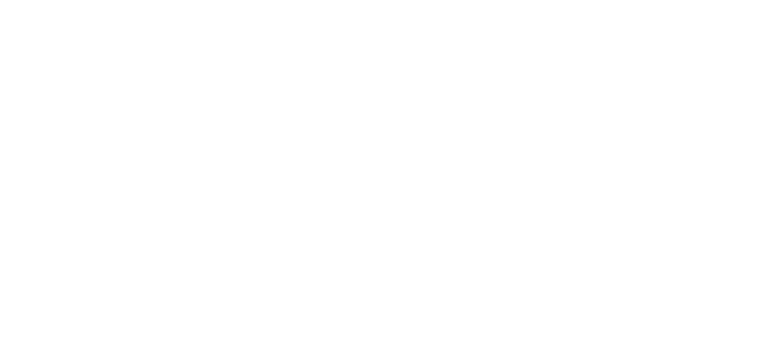
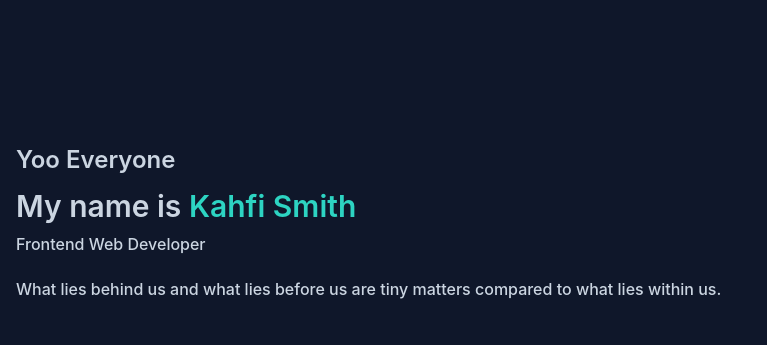
Before and after one commit to KahfiSmith/Responsinve-Web-Portofolio, a website: page index.html in a window 1280 px wide. Shown: the whole page, without its empty margins (0-767 px from the left). Drawn offline with Linux system fonts and the light colour scheme.

Commit message:
feat: installation tailwind with CLI

```diff
--- a/index.html
+++ b/index.html
@@ -4,8 +4,22 @@
     <meta charset="UTF-8">
     <meta name="viewport" content="width=device-width, initial-scale=1.0">
     <title>My Portfolio</title>
+
+    <link rel="stylesheet" href="src/output.css">
 </head>
-<body>
+<body class="bg-background font-inter text-color">
+    <section id="home" class="pt-36">
+        <div class="container">
+            <div class="flex flex-wrap">
+                <div class="w-full self-center px-4">
+                    <h1 class="text-2xl font-semibold">Yoo Everyone</h1>
+                    <h1 class="font-semibold text-3xl mt-3 mb-2">My name is <span class="text-icon">Kahfi Smith</span></h1>
+                    <h2 class="font-medium text-base mb-5">Frontend Web Developer</h2>
+                    <p class="font-medium mb-10 leading-relaxed">What lies behind us and what lies before us are tiny matters compared to what lies within us.</p>
+                </div>
+            </div>
+        </div>
+    </section>
 
 </body>
 </html>
--- /dev/null
+++ b/src/input.css
@@ -0,0 +1,3 @@
+@tailwind base;
+@tailwind components;
+@tailwind utilities;
--- /dev/null
+++ b/tailwind.config.js
@@ -0,0 +1,27 @@
+/** @type {import('tailwindcss').Config} */
+module.exports = {
+  content: ["index.html"],
+  theme: {
+    extend: {
+      colors: {
+        background: "rgb(15, 23, 42)",
+        primary: "rgb(30, 41, 59)",
+        secondary: "rgb(43, 55, 73)",
+        icon: "rgb(45, 212, 194)",
+        color: "rgb(203, 213, 225)",
+        border: "rgb(76, 90, 110)",
+        tag: "rgb(25, 51, 64)",
+        soft: "rgb(22, 32, 50)",
+        light: "rgb(248, 250, 252)",
+      },
+      fontFamily: {
+        inter: ["Inter", "sans-serif"],
+        lora: ["Lora", "sans-serif"],
+      },
+      borderWidth: {
+        1: "1.5px",
+      },
+    },
+  },
+  plugins: [],
+};
```
Also changed, not shown: package.json (added, +15 -0 lines), src/output.css (added), 1 other file.
